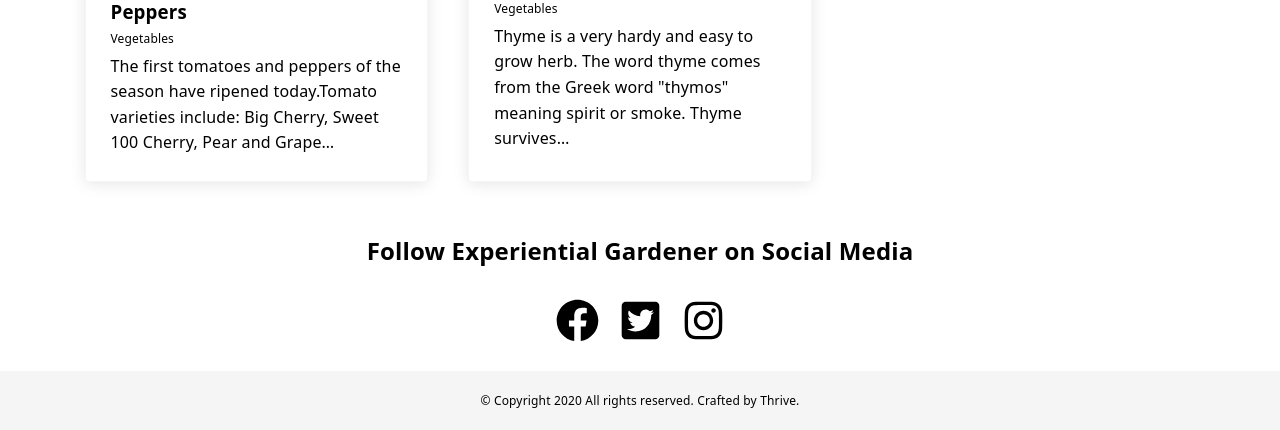
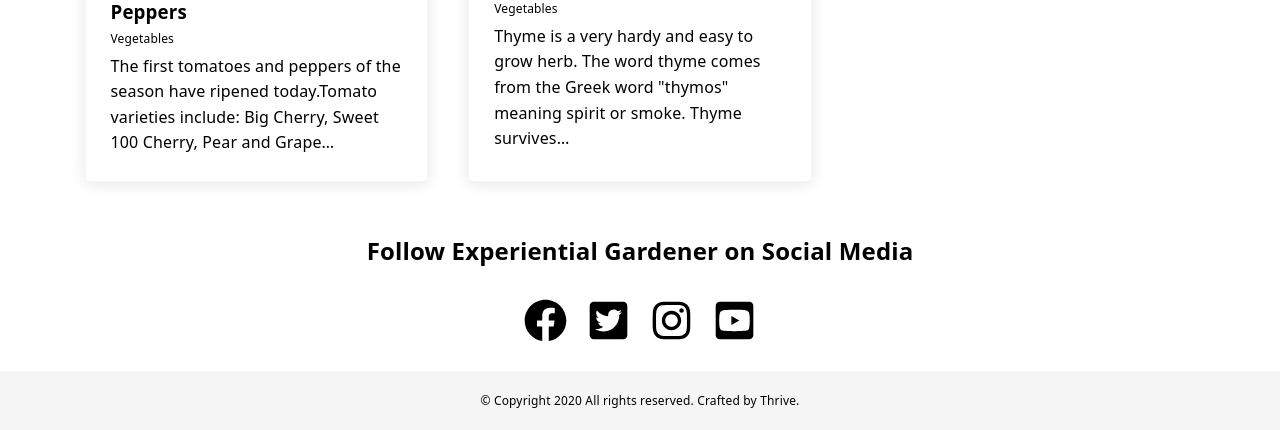
Before and after one commit to driewe/yellowcake, a Gatsby site: page /blog/ in a window 1280 px wide. Shown: the part 2060-2490 px from the top of the page. Built offline with nearby package versions, Linux system fonts and the light colour scheme; Gatsby itself is replaced by a stand-in of ours; some packages are replaced by stand-ins of ours.

Commit message:
added youtube icon

```diff
--- a/src/components/Footer.js
+++ b/src/components/Footer.js
@@ -22,7 +22,7 @@ export default () => (
                 })}
             </div>
 
-  {/*   <InstagramFeed count="8" /> */}
+  {/*}<InstagramFeed count="8" />{*/}
     <footer className="footer">
 
 
--- a/src/constants/social-icons.js
+++ b/src/constants/social-icons.js
@@ -1,5 +1,5 @@
 import React from "react"
-import { FaFacebook, FaTwitterSquare, FaInstagram } from "react-icons/fa"
+import { FaFacebook, FaTwitterSquare, FaInstagram, FaYoutubeSquare } from "react-icons/fa"
 
 export default [
     {
@@ -14,4 +14,8 @@ export default [
         icon:<FaInstagram />,
         url:"https://www.instagram.com/rebbarham/",
     },
+    {
+        icon:<FaYoutubeSquare />,
+        url:"https://www.youtube.com/user/expgardener",
+    }
 ]
```
